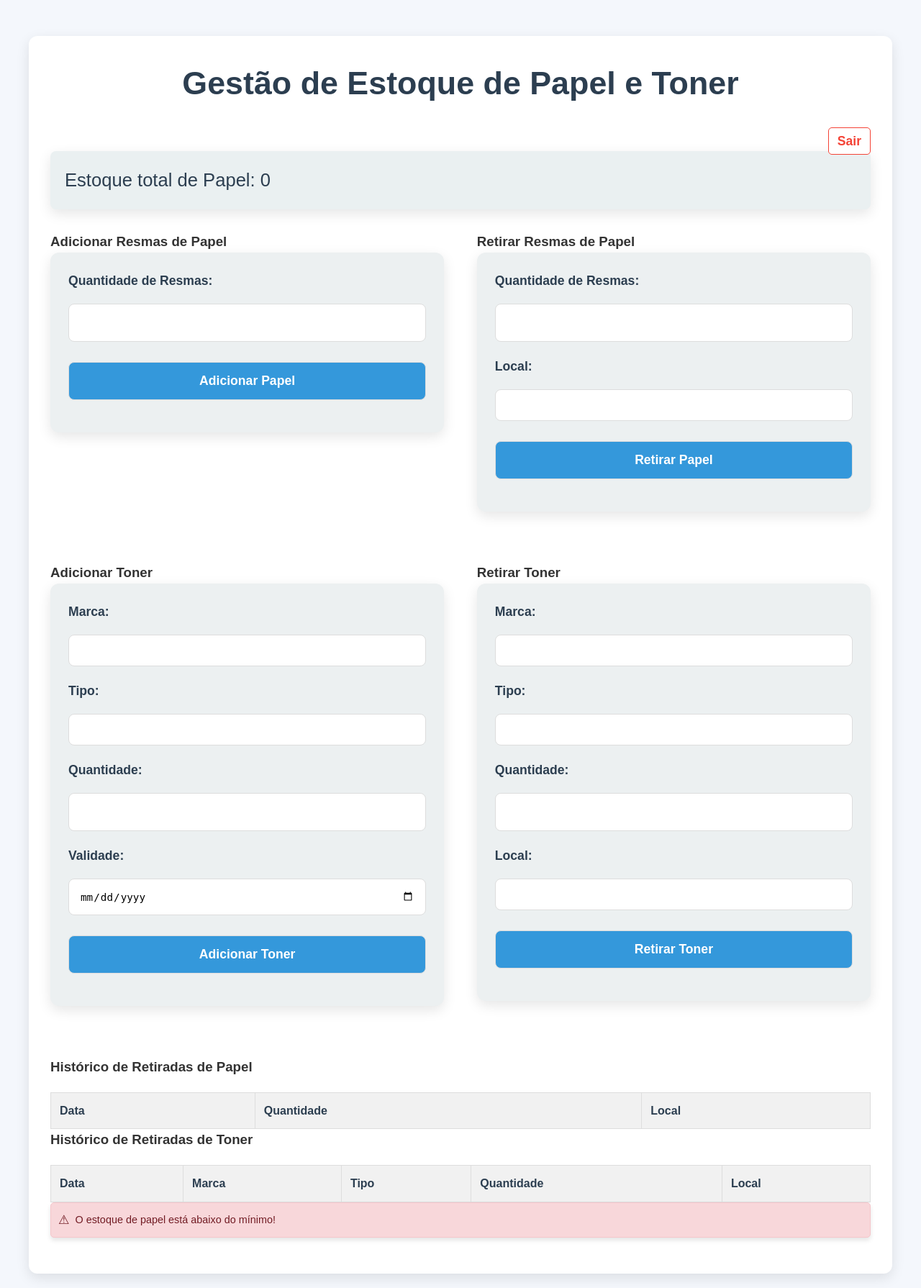
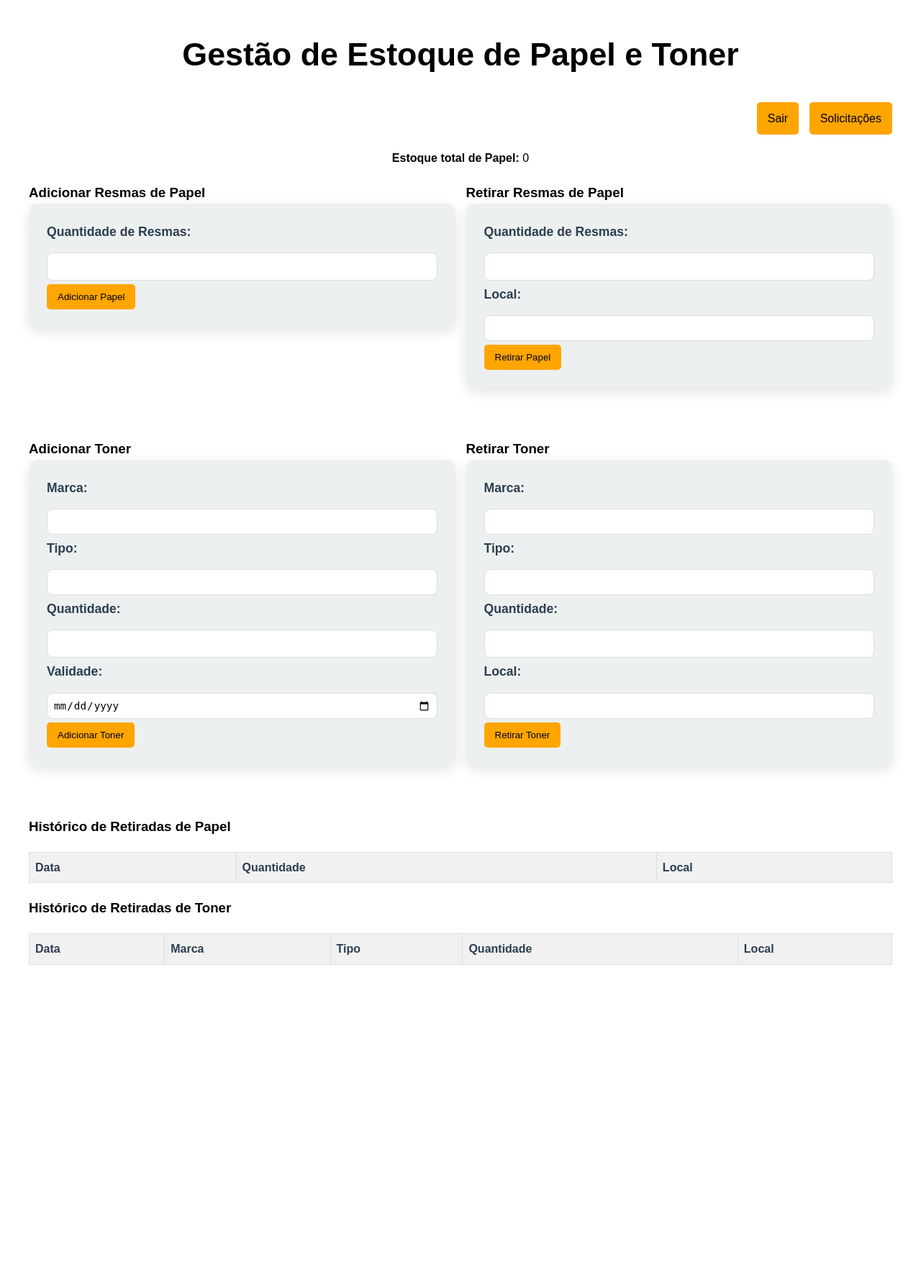
Before and after one commit to laviniasa/selbmanager, a Flask app: page / in a window 1280 px wide. Shown: the whole page at 72% size. After the commit the page ends 1341 px from the top, so only its background shows below. Run offline with Flask 3, Linux system fonts and the light colour scheme; the visitor is signed in with stand-in values (Sample User, id 1); lists and menus that the app fills with data are empty.

Commit message:
Update index.html

```diff
--- a/gerenciador_estoque/templates/index.html
+++ b/gerenciador_estoque/templates/index.html
@@ -7,172 +7,152 @@
     <meta name="keywords" content="estoque, papel, toner, gestão">
     <title>Gestão de Estoque de Papel e Toner</title>
     <link rel="stylesheet" href="{{ url_for('static', filename='styles.css') }}">
+    <style>
+        /* Adiciona o efeito de hover nos botões */
+        .btn {
+            text-decoration: none;
+            padding: 10px 15px;
+            background-color: #FFA500;
+            color: #000;
+            border: none;
+            border-radius: 5px;
+            display: inline-block;
+            transition: all 0.3s ease; /* Suaviza o efeito de transição */
+        }
+
+        .btn:hover {
+            transform: scale(1.1); /* Aumenta o botão ligeiramente */
+            background-color: #ff7f00; /* Altera a cor de fundo */
+        }
+
+        /* Efeito de transição para o foco */
+        .btn:focus {
+            outline: none; /* Remove o contorno padrão do foco */
+        }
+    </style>
 </head>
-<body>
-    <div class="container">
-        <h2>Gestão de Estoque de Papel e Toner</h2>
+<body style="font-family: Arial, sans-serif; background-color: #fff; color: #000; padding: 20px;">
 
-        <!-- Mensagens de erro ou sucesso -->
-        <section>
-            {% if erro_papel %}
-                <div class="error-message">
-                    <span class="icon">&#x26A0;</span> {{ erro_papel }}
-                </div>
-            {% endif %}
-            {% if erro_toner %}
-                <div class="error-message">
-                    <span class="icon">&#x26A0;</span> {{ erro_toner }}
-                </div>
-            {% endif %}
-            {% if mensagem_adicao %}
-                <div class="success-message">
-                    <span class="icon">&#x2713;</span> {{ mensagem_adicao }}
-                </div>
-            {% endif %}
-            {% if mensagem_retirada %}
-                <div class="success-message">
-                    <span class="icon">&#x2713;</span> {{ mensagem_retirada }}
-                </div>
-            {% endif %}
-        </section>
+    <h2 style="text-align: center; color: #000000;">Gestão de Estoque de Papel e Toner</h2>
 
     <!-- Seção de Boas-Vindas e Logout -->
-        <section class="welcome-section">
-            <a href="{{ url_for('logout') }}" class="btn-logout">Sair</a>
+    <section style="margin-bottom: 20px; text-align: right;">
+        <a href="{{ url_for('logout') }}" class="btn">Sair</a>
+        <a href="{{ url_for('solicitacoes') }}" class="btn" style="margin-left: 10px;">Solicitações</a>
     </section>
 
     <!-- Estoque de Papel Total -->
-        <section id="estoque-total-papel">
-            <p>Estoque total de Papel: {{ estoque_papel }}</p>
+    <section style="margin-bottom: 20px; text-align: center;">
+        <p><strong>Estoque total de Papel:</strong> {{ estoque_papel }}</p>
     </section>
 
-        <!-- Seção de Adicionar e Retirar Papel e Toner -->
-        <section class="row">
-            <!-- Adicionar e Retirar Papel -->
-            <article class="column">
-                <h3>Adicionar Resmas de Papel</h3>
+    <!-- Formulários: Adicionar e Retirar Papel e Toner -->
+    <section style="display: flex; flex-wrap: wrap; justify-content: space-between; margin-bottom: 40px;">
+
+        <!-- Adicionar Papel -->
+        <div style="flex: 1; min-width: 300px; margin-right: 15px;">
+            <h3 style="color: #000000;">Adicionar Resmas de Papel</h3>
             <form method="POST" action="{{ url_for('adicionar_papel') }}">
                 <label for="quantidade">Quantidade de Resmas:</label>
-                    <input type="number" name="quantidade" id="quantidade" required>
-                    <input type="submit" value="Adicionar Papel">
+                <input type="number" name="quantidade" id="quantidade" style="width: 100%; padding: 8px; margin: 5px 0;" required>
+                <button type="submit" class="btn">Adicionar Papel</button>
             </form>
-            </article>
+        </div>
 
         <!-- Retirar Papel -->
-            <article class="column">
-                <h3>Retirar Resmas de Papel</h3>
+        <div style="flex: 1; min-width: 300px;">
+            <h3 style="color: #000000;">Retirar Resmas de Papel</h3>
             <form method="POST" action="{{ url_for('retirar_papel') }}">
                 <label for="quantidade">Quantidade de Resmas:</label>
-                    <input type="number" name="quantidade" id="quantidade" required>
-
+                <input type="number" name="quantidade" id="quantidade" style="width: 100%; padding: 8px; margin: 5px 0;" required>
                 <label for="local">Local:</label>
-                    <input type="text" name="local" id="local" required>
-
-                    <input type="submit" value="Retirar Papel">
+                <input type="text" name="local" id="local" style="width: 100%; padding: 8px; margin: 5px 0;" required>
+                <button type="submit" class="btn">Retirar Papel</button>
             </form>
-            </article>
+        </div>
     </section>
 
-        <section class="row">
+    <section style="display: flex; flex-wrap: wrap; justify-content: space-between; margin-bottom: 40px;">
+
         <!-- Adicionar Toner -->
-            <article class="column">
-                <h3>Adicionar Toner</h3>
+        <div style="flex: 1; min-width: 300px; margin-right: 15px;">
+            <h3 style="color: #000000;">Adicionar Toner</h3>
             <form method="POST" action="{{ url_for('adicionar_toner') }}">
                 <label for="marca">Marca:</label>
-                    <input type="text" name="marca" id="marca" required>
-
+                <input type="text" name="marca" id="marca" style="width: 100%; padding: 8px; margin: 5px 0;" required>
                 <label for="tipo">Tipo:</label>
-                    <input type="text" name="tipo" id="tipo" required>
-
+                <input type="text" name="tipo" id="tipo" style="width: 100%; padding: 8px; margin: 5px 0;" required>
                 <label for="quantidade">Quantidade:</label>
-                    <input type="number" name="quantidade" id="quantidade" required>
-
+                <input type="number" name="quantidade" id="quantidade" style="width: 100%; padding: 8px; margin: 5px 0;" required>
                 <label for="validade">Validade:</label>
-                    <input type="date" name="validade" id="validade" required>
-
-                    <input type="submit" value="Adicionar Toner">
+                <input type="date" name="validade" id="validade" style="width: 100%; padding: 8px; margin: 5px 0;" required>
+                <button type="submit" class="btn">Adicionar Toner</button>
             </form>
-            </article>
+        </div>
 
         <!-- Retirar Toner -->
-            <article class="column">
-                <h3>Retirar Toner</h3>
+        <div style="flex: 1; min-width: 300px;">
+            <h3 style="color: #000000;">Retirar Toner</h3>
             <form method="POST" action="{{ url_for('retirar_toner') }}">
                 <label for="marca">Marca:</label>
-                    <input type="text" name="marca" id="marca" required>
-
+                <input type="text" name="marca" id="marca" style="width: 100%; padding: 8px; margin: 5px 0;" required>
                 <label for="tipo">Tipo:</label>
-                    <input type="text" name="tipo" id="tipo" required>
-
+                <input type="text" name="tipo" id="tipo" style="width: 100%; padding: 8px; margin: 5px 0;" required>
                 <label for="quantidade">Quantidade:</label>
-                    <input type="number" name="quantidade" id="quantidade" required>
-
+                <input type="number" name="quantidade" id="quantidade" style="width: 100%; padding: 8px; margin: 5px 0;" required>
                 <label for="local">Local:</label>
-                    <input type="text" name="local" id="local" required>
-
-                    <input type="submit" value="Retirar Toner">
+                <input type="text" name="local" id="local" style="width: 100%; padding: 8px; margin: 5px 0;" required>
+                <button type="submit" class="btn">Retirar Toner</button>
             </form>
-            </article>
+        </div>
     </section>
 
     <!-- Histórico de Retiradas -->
     <section>
-            <h3>Histórico de Retiradas de Papel</h3>
-            <table>
+        <h3 style="color: #000000;">Histórico de Retiradas de Papel</h3>
+        <table style="width: 100%; border-collapse: collapse; margin-bottom: 20px;">
             <thead>
-                    <tr>
-                        <th>Data</th>
-                        <th>Quantidade</th>
-                        <th>Local</th>
+                <tr style="border-bottom: 1px solid #000000;">
+                    <th style="padding: 8px; text-align: left;">Data</th>
+                    <th style="padding: 8px; text-align: left;">Quantidade</th>
+                    <th style="padding: 8px; text-align: left;">Local</th>
                 </tr>
             </thead>
             <tbody>
                 {% for registro in registros_papel %}
                     <tr>
-                            <td>{{ registro['data'] }}</td>
-                            <td>{{ registro['quantidade'] }}</td>
-                            <td>{{ registro['local'] }}</td>
+                        <td style="padding: 8px; border-bottom: 1px solid #ddd;">{{ registro['data'] }}</td>
+                        <td style="padding: 8px; border-bottom: 1px solid #ddd;">{{ registro['quantidade'] }}</td>
+                        <td style="padding: 8px; border-bottom: 1px solid #ddd;">{{ registro['local'] }}</td>
                     </tr>
                 {% endfor %}
             </tbody>
         </table>
 
-            <h3>Histórico de Retiradas de Toner</h3>
-            <table>
+        <h3 style="color: #000000;">Histórico de Retiradas de Toner</h3>
+        <table style="width: 100%; border-collapse: collapse;">
             <thead>
-                    <tr>
-                        <th>Data</th>
-                        <th>Marca</th>
-                        <th>Tipo</th>
-                        <th>Quantidade</th>
-                        <th>Local</th>
+                <tr style="border-bottom: 1px solid #000000;">
+                    <th style="padding: 8px; text-align: left;">Data</th>
+                    <th style="padding: 8px; text-align: left;">Marca</th>
+                    <th style="padding: 8px; text-align: left;">Tipo</th>
+                    <th style="padding: 8px; text-align: left;">Quantidade</th>
+                    <th style="padding: 8px; text-align: left;">Local</th>
                 </tr>
             </thead>
             <tbody>
                 {% for registro in registros_toner %}
                     <tr>
-                            <td>{{ registro['data'] }}</td>
-                            <td>{{ registro['marca'] }}</td>
-                            <td>{{ registro['tipo'] }}</td>
-                            <td>{{ registro['quantidade'] }}</td>
-                            <td>{{ registro['local'] }}</td>
+                        <td style="padding: 8px; border-bottom: 1px solid #ddd;">{{ registro['data'] }}</td>
+                        <td style="padding: 8px; border-bottom: 1px solid #ddd;">{{ registro['marca'] }}</td>
+                        <td style="padding: 8px; border-bottom: 1px solid #ddd;">{{ registro['tipo'] }}</td>
+                        <td style="padding: 8px; border-bottom: 1px solid #ddd;">{{ registro['quantidade'] }}</td>
+                        <td style="padding: 8px; border-bottom: 1px solid #ddd;">{{ registro['local'] }}</td>
                     </tr>
                 {% endfor %}
             </tbody>
         </table>
     </section>
 
-        <!-- Avisos de Estoque Abaixo do Mínimo -->
-        {% if precisa_reposicao_papel %}
-            <div class="error-message">
-                <span class="icon">&#x26A0;</span> O estoque de papel está abaixo do mínimo!
-            </div>
-        {% endif %}
-        {% if precisa_reposicao_toner %}
-            <div class="error-message">
-                <span class="icon">&#x26A0;</span> O estoque de toner está abaixo do mínimo!
-            </div>
-        {% endif %}
-    </div>
 </body>
 </html>
```
Lines whose indentation alone changed are shown as unchanged.
